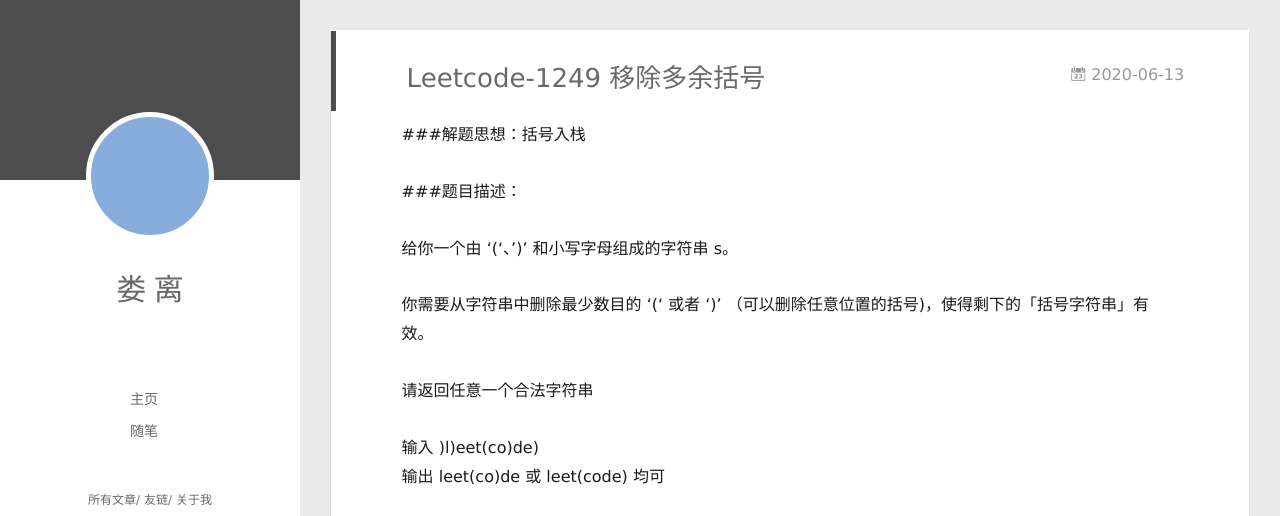
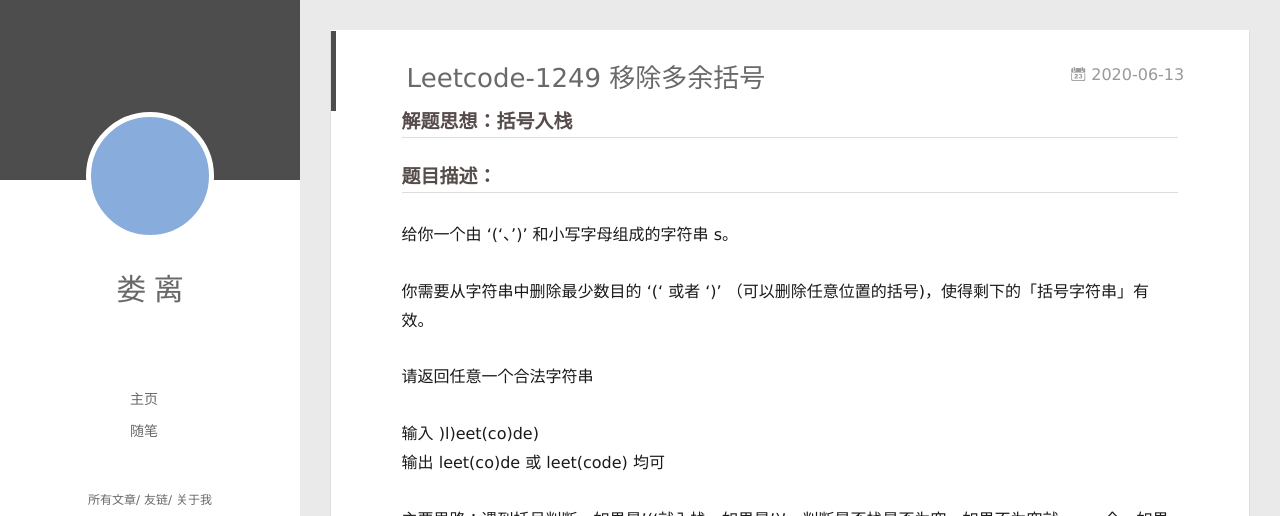
Before and after one commit to yolozzzz/yolozzzz.github.io, a plain HTML site: page 2020/06/13/移除多余括号/index.html in a window 1280 px wide. Shown: the top 516 px of the page. Drawn offline with Linux system fonts and the light colour scheme; no server answers.

Commit message:
Site updated: 2020-06-13 14:05:26

```diff
--- a/2020/06/13/移除多余括号/index.html
+++ b/2020/06/13/移除多余括号/index.html
@@ -8,15 +8,15 @@
   <link rel="dns-prefetch" href="http://yoursite.com">
   <title>Leetcode-1249 移除多余括号 | 一个半吊子程序猿</title>
   <meta name="viewport" content="width=device-width, initial-scale=1, maximum-scale=1">
-  <meta name="description" content="###解题思想：括号入栈 ###题目描述： 给你一个由 ‘(‘、’)’ 和小写字母组成的字符串 s。 你需要从字符串中删除最少数目的 ‘(‘ 或者 ‘)’ （可以删除任意位置的括号)，使得剩下的「括号字符串」有效。 请返回任意一个合法字符串 输入 )l)eet(co)de)输出 leet(co)de  或 leet(code) 均可 主要思路：遇到括号判断，如果是’(‘就入栈，如果是’)’，判断是">
+  <meta name="description" content="解题思想：括号入栈题目描述：给你一个由 ‘(‘、’)’ 和小写字母组成的字符串 s。 你需要从字符串中删除最少数目的 ‘(‘ 或者 ‘)’ （可以删除任意位置的括号)，使得剩下的「括号字符串」有效。 请返回任意一个合法字符串 输入 )l)eet(co)de)输出 leet(co)de  或 leet(code) 均可 主要思路：遇到括号判断，如果是’(‘就入栈，如果是’)’，判断是否栈是否为空，如">
 <meta property="og:type" content="article">
 <meta property="og:title" content="Leetcode-1249 移除多余括号">
 <meta property="og:url" content="http://yoursite.com/2020/06/13/%E7%A7%BB%E9%99%A4%E5%A4%9A%E4%BD%99%E6%8B%AC%E5%8F%B7/index.html">
 <meta property="og:site_name" content="一个半吊子程序猿">
-<meta property="og:description" content="###解题思想：括号入栈 ###题目描述： 给你一个由 ‘(‘、’)’ 和小写字母组成的字符串 s。 你需要从字符串中删除最少数目的 ‘(‘ 或者 ‘)’ （可以删除任意位置的括号)，使得剩下的「括号字符串」有效。 请返回任意一个合法字符串 输入 )l)eet(co)de)输出 leet(co)de  或 leet(code) 均可 主要思路：遇到括号判断，如果是’(‘就入栈，如果是’)’，判断是">
+<meta property="og:description" content="解题思想：括号入栈题目描述：给你一个由 ‘(‘、’)’ 和小写字母组成的字符串 s。 你需要从字符串中删除最少数目的 ‘(‘ 或者 ‘)’ （可以删除任意位置的括号)，使得剩下的「括号字符串」有效。 请返回任意一个合法字符串 输入 )l)eet(co)de)输出 leet(co)de  或 leet(code) 均可 主要思路：遇到括号判断，如果是’(‘就入栈，如果是’)’，判断是否栈是否为空，如">
 <meta property="og:locale" content="en_US">
 <meta property="article:published_time" content="2020-06-13T05:55:19.101Z">
-<meta property="article:modified_time" content="2020-06-13T05:59:42.347Z">
+<meta property="article:modified_time" content="2020-06-13T06:04:44.438Z">
 <meta property="article:author" content="娄 离">
 <meta name="twitter:card" content="summary">
 
@@ -174,9 +174,7 @@
 
     <div class="article-entry" itemprop="articleBody">
 
-        <p>###解题思想：括号入栈</p>
-<p>###题目描述：</p>
-<p>给你一个由 ‘(‘、’)’ 和小写字母组成的字符串 s。</p>
+        <h3 id="解题思想：括号入栈"><a href="#解题思想：括号入栈" class="headerlink" title="解题思想：括号入栈"></a>解题思想：括号入栈</h3><h3 id="题目描述："><a href="#题目描述：" class="headerlink" title="题目描述："></a>题目描述：</h3><p>给你一个由 ‘(‘、’)’ 和小写字母组成的字符串 s。</p>
 <p>你需要从字符串中删除最少数目的 ‘(‘ 或者 ‘)’ （可以删除任意位置的括号)，使得剩下的「括号字符串」有效。</p>
 <p>请返回任意一个合法字符串</p>
 <p>输入 )l)eet(co)de)<br>输出 leet(co)de  或 leet(code) 均可</p>
```
Also changed, not shown: index.html (+1 -3 lines).
